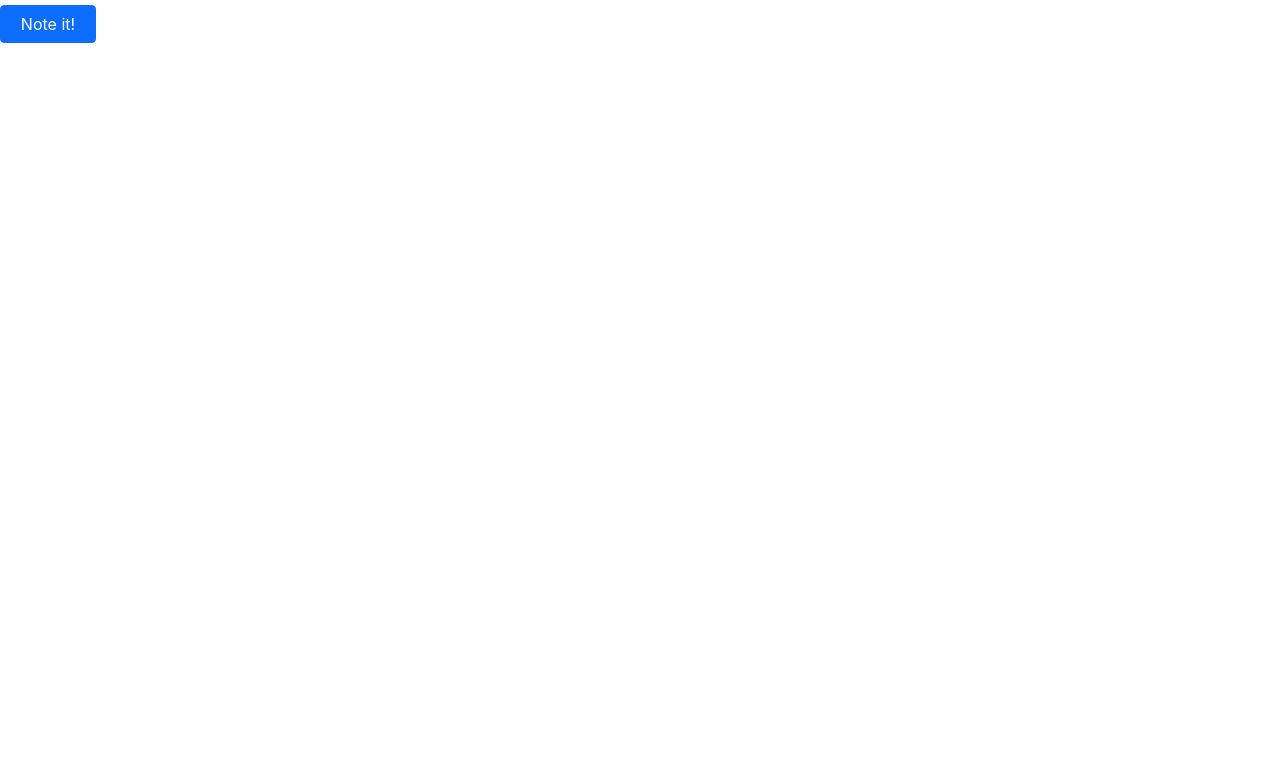
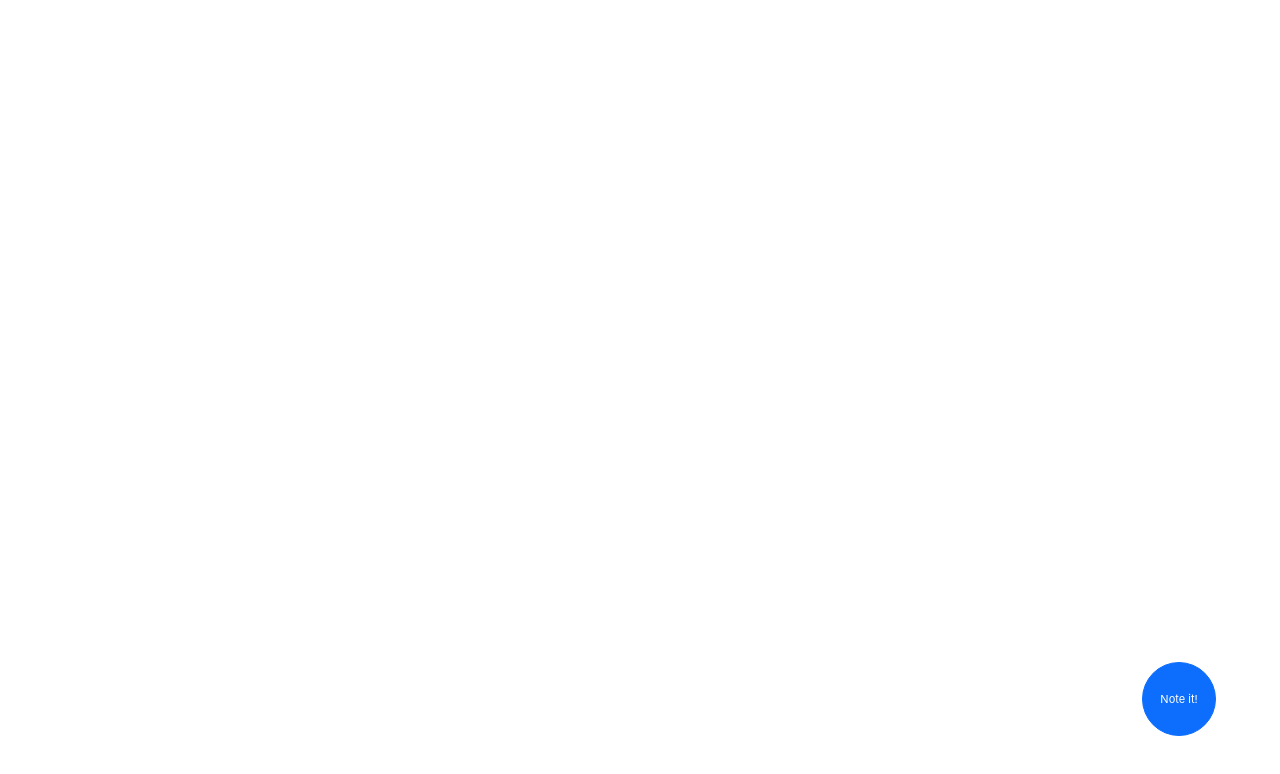
Before and after one commit to liphenste/to_notion_ext, a React (Create React App) app: page / in a window 1280 px wide. Shown: the top 774 px of the page. Built offline with nearby package versions, Linux system fonts and the light colour scheme.

Commit message:
Add styling for button

```diff
--- a/src/NoteIt.css
+++ b/src/NoteIt.css
@@ -0,0 +1,11 @@
+.NoteIt {
+  position: absolute;
+  bottom: 8vh;
+  right: 8vh;
+  width: calc(10px + 8vh);
+  height: calc(10px + 8vh);
+  padding: 8px 12px;
+  border-radius: calc(5px + 4vh);
+  font-size: 11px;
+  text-align: center;
+}
```
Also changed, not shown: 1 other file (tests, documents, lock files or other folders).
